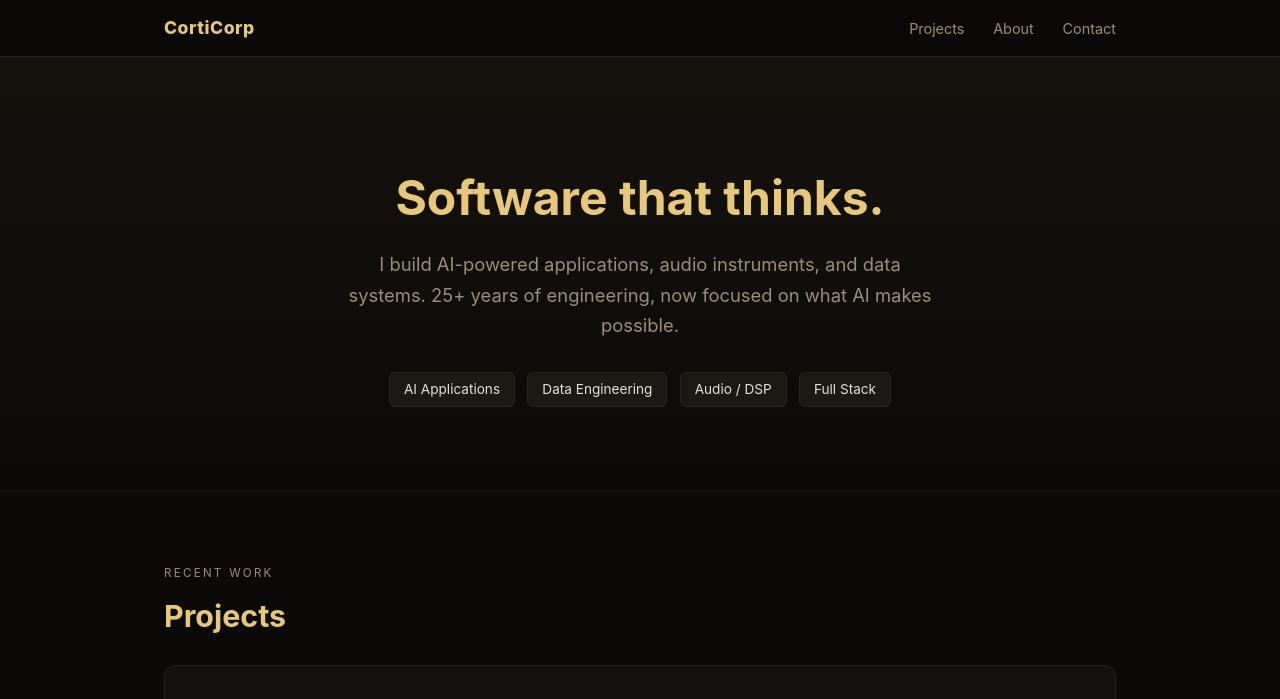
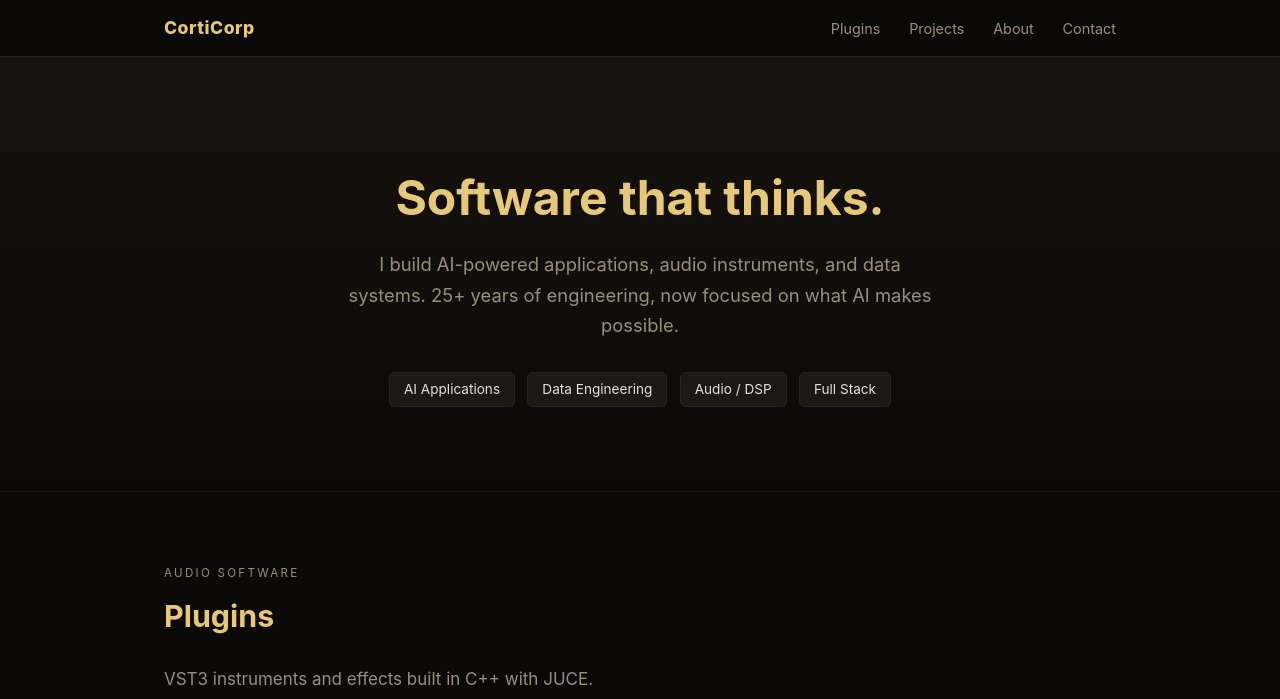
Before and after one commit to d9g4r9dyrn-hue/corticorp-site, a plain HTML site: page index.html in a window 1280 px wide. Shown: the top 699 px of the page. Drawn offline with Linux system fonts and the light colour scheme; grey boxes are pictures that could not be loaded.

Commit message:
Split out a dedicated Plugins section for CortSynth and CortVerb
Groups the two audio plugins together under their own section/nav
link instead of mixing them into the general Projects list.

```diff
--- a/index.html
+++ b/index.html
@@ -140,6 +140,7 @@
   <div class="nav-inner">
     <div class="brand">CortiCorp</div>
     <div class="nav-links">
+      <a href="#plugins">Plugins</a>
       <a href="#projects">Projects</a>
       <a href="#about">About</a>
       <a href="#contact">Contact</a>
@@ -162,11 +163,14 @@
   </div>
 </section>
 
-<!-- ==================== PROJECTS ==================== -->
-<section id="projects">
+<!-- ==================== PLUGINS ==================== -->
+<section id="plugins">
   <div class="wrap">
-    <p class="eyebrow">Recent work</p>
-    <h2>Projects</h2>
+    <p class="eyebrow">Audio software</p>
+    <h2>Plugins</h2>
+    <p style="color:var(--muted); margin-bottom:28px; max-width:680px">
+      VST3 instruments and effects built in C++ with JUCE.
+    </p>
     <div class="projects">
 
       <!-- CortSynth -->
@@ -207,6 +211,17 @@
           <a class="project-link" href="music/plugins/CortVerb/">Learn more &rarr;</a>
         </div>
       </div>
+
+    </div>
+  </div>
+</section>
+
+<!-- ==================== PROJECTS ==================== -->
+<section id="projects">
+  <div class="wrap">
+    <p class="eyebrow">Recent work</p>
+    <h2>Projects</h2>
+    <div class="projects">
 
       <!-- Apartment Finder -->
       <div class="project-card">
```
